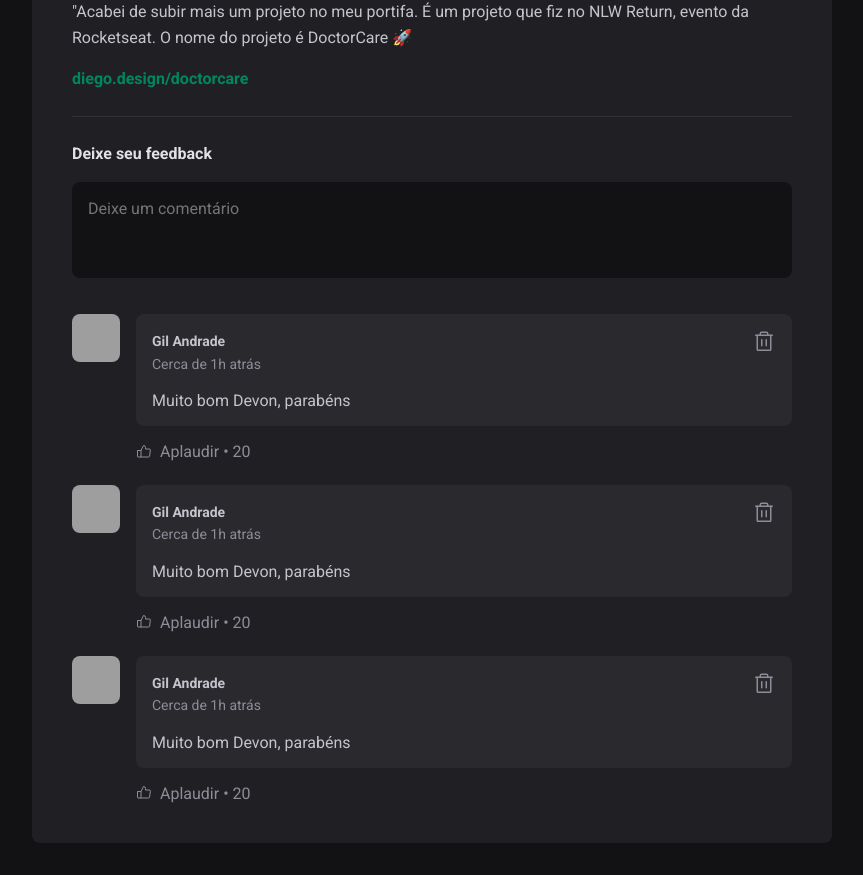
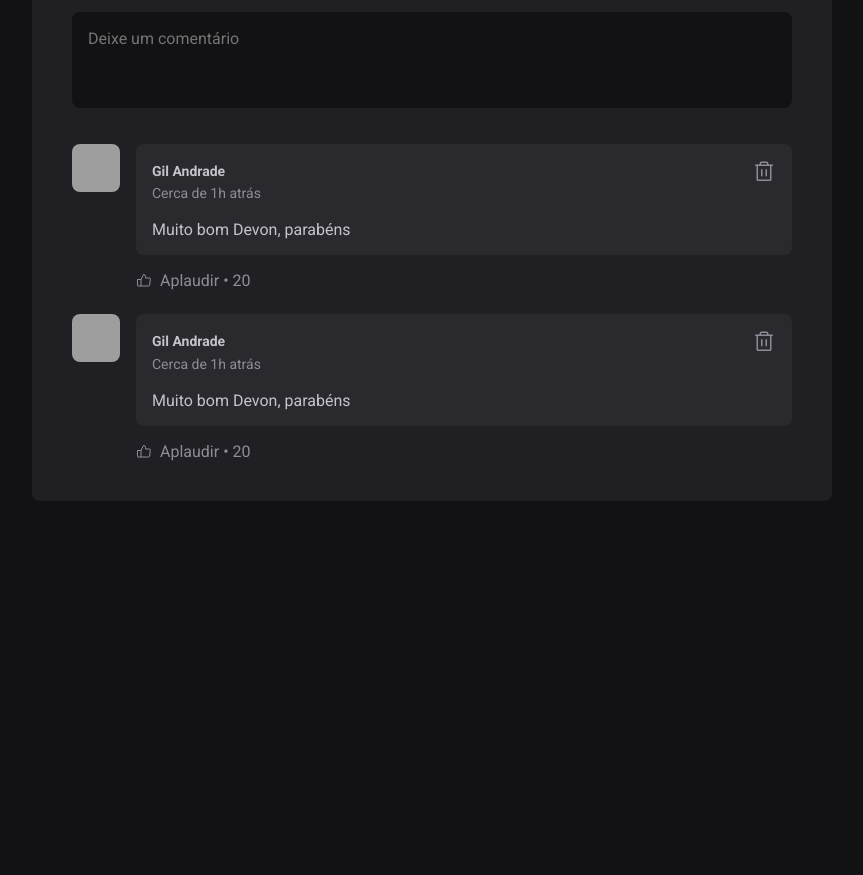
Before and after one commit to Givaild/React-2022, a React (Vite) app: page / in a window 1280 px wide. Shown: the part 1312-2187 px from the top of the page, without its empty margins (352-1215 px from the left). After the commit the page ends 1845 px from the top, so only its background shows below. Built offline with nearby package versions, Linux system fonts and the light colour scheme; grey boxes are pictures that could not be loaded.

Commit message:
feat: insert useState to create new comment

```diff
--- a/src/components/Post.jsx
+++ b/src/components/Post.jsx
@@ -1,5 +1,6 @@
 import { format, formatDistanceToNow } from "date-fns"
 import ptBR from "date-fns/locale/pt-BR"
+import { useState } from "react"
 import { Avatar } from "./Avatar"
 import { Comment } from "./Comment"
 import styles from "./Post.module.css"
@@ -9,6 +10,12 @@ import styles from "./Post.module.css"
 
 
 export function Post ({author,publishedAt,content}) {
+const [comments,setComments] = useState([
+    1,
+    2,
+
+])
+
     const publishedDateFormated = format(publishedAt,"d 'de' LLLL 'às' HH:mm'h'",{
         locale:ptBR,
     })
@@ -17,6 +24,13 @@ export function Post ({author,publishedAt,content}) {
         locale:ptBR,
         addSuffix:true,
     })
+
+    function handleCreateNewComment () {
+        event.preventDefault();
+
+        setComments([...comments,comments.length+1]);
+
+    }
 
     return (
         <article className={styles.post}>
@@ -47,7 +61,7 @@ export function Post ({author,publishedAt,content}) {
 
             </div>
 
-        <form className={styles.commentForm}>
+        <form onSubmit={handleCreateNewComment} className={styles.commentForm}>
             <strong>Deixe seu feedback</strong>
 
             <textarea placeholder="Deixe um comentário" />
@@ -58,11 +72,13 @@ export function Post ({author,publishedAt,content}) {
             </footer>
 
         </form>
-        <div className={styles.commentList}>
-            <Comment />
-            <Comment />
-            <Comment />
-        </div>
+
+
+             <div className={styles.commentList}>
+            {comments.map(comment => {
+                return <Comment />
+            })}
+            </div>
         </article>
     )
 }
```
